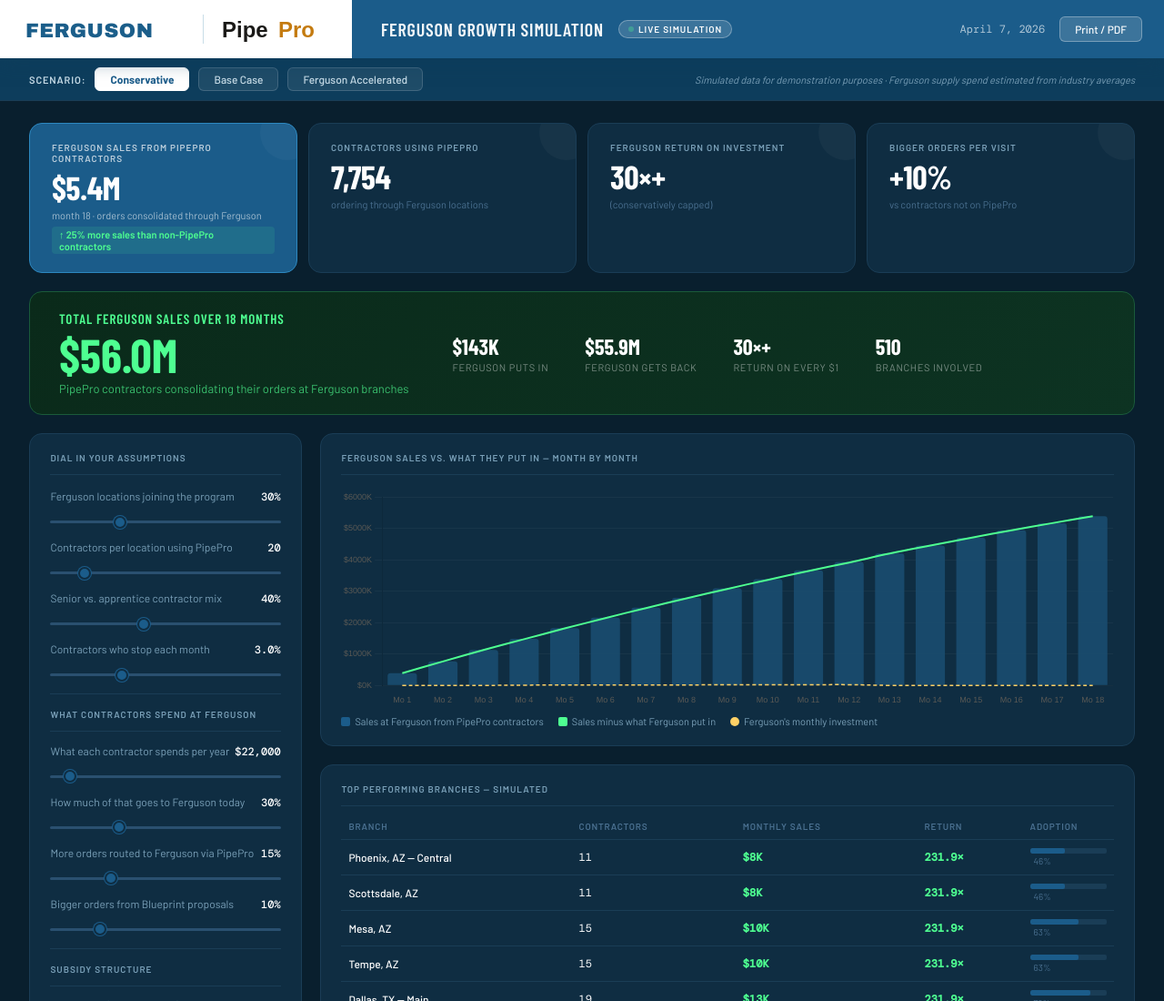
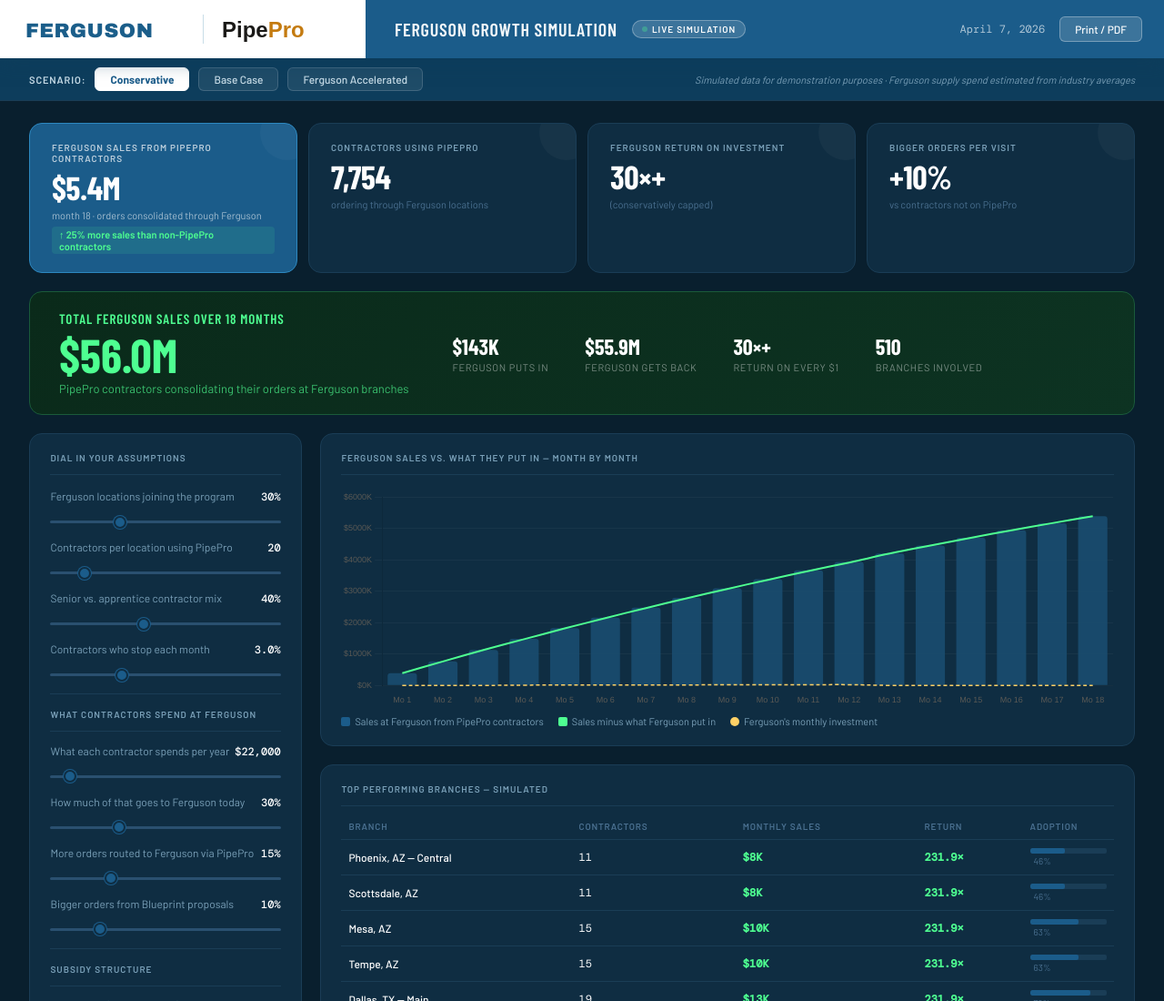
Before and after one commit to miker001Law/ferguson-dashboard, a plain HTML site: page public/index.html in a window 1280 px wide. Shown: the top 1100 px of the page at 91% size. Drawn offline with nearby package versions, Linux system fonts and the light colour scheme.

Commit message:
Replace PipePro SVG with a combined text element

```diff
--- a/public/index.html
+++ b/public/index.html
@@ -614,10 +614,9 @@
       </svg>
       <!-- Divider -->
       <div style="width:1px;height:32px;background:#c8dde8;margin:0 1.25rem;flex-shrink:0;"></div>
-      <!-- PipePro - one word -->
-      <svg width="115" height="40" viewBox="0 0 115 40" fill="none" xmlns="http://www.w3.org/2000/svg">
-        <text x="0" y="29" font-family="Arial, sans-serif" font-weight="700" font-size="24" fill="#1a1917">Pipe</text>
-        <text x="62" y="29" font-family="Arial, sans-serif" font-weight="700" font-size="24" fill="#c47b10">Pro</text>
+      <!-- PipePro - one word, no gap -->
+      <svg width="130" height="40" viewBox="0 0 130 40" fill="none" xmlns="http://www.w3.org/2000/svg">
+        <text x="0" y="29" font-family="Arial, sans-serif" font-weight="700" font-size="24" fill="#1a1917"><tspan fill="#1a1917">Pipe</tspan><tspan fill="#c47b10">Pro</tspan></text>
       </svg>
     </div>
     <div class="header-center">
```
